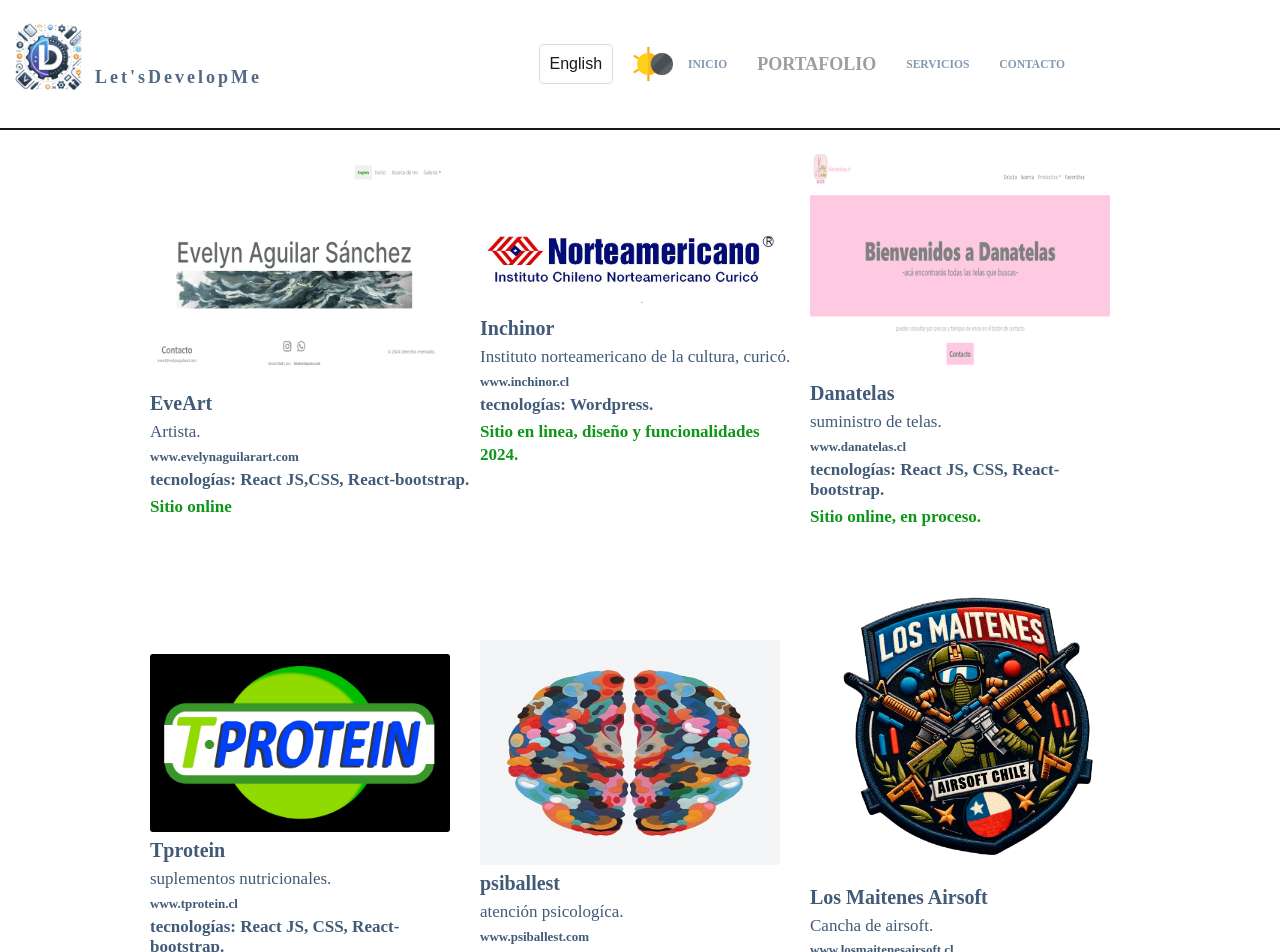
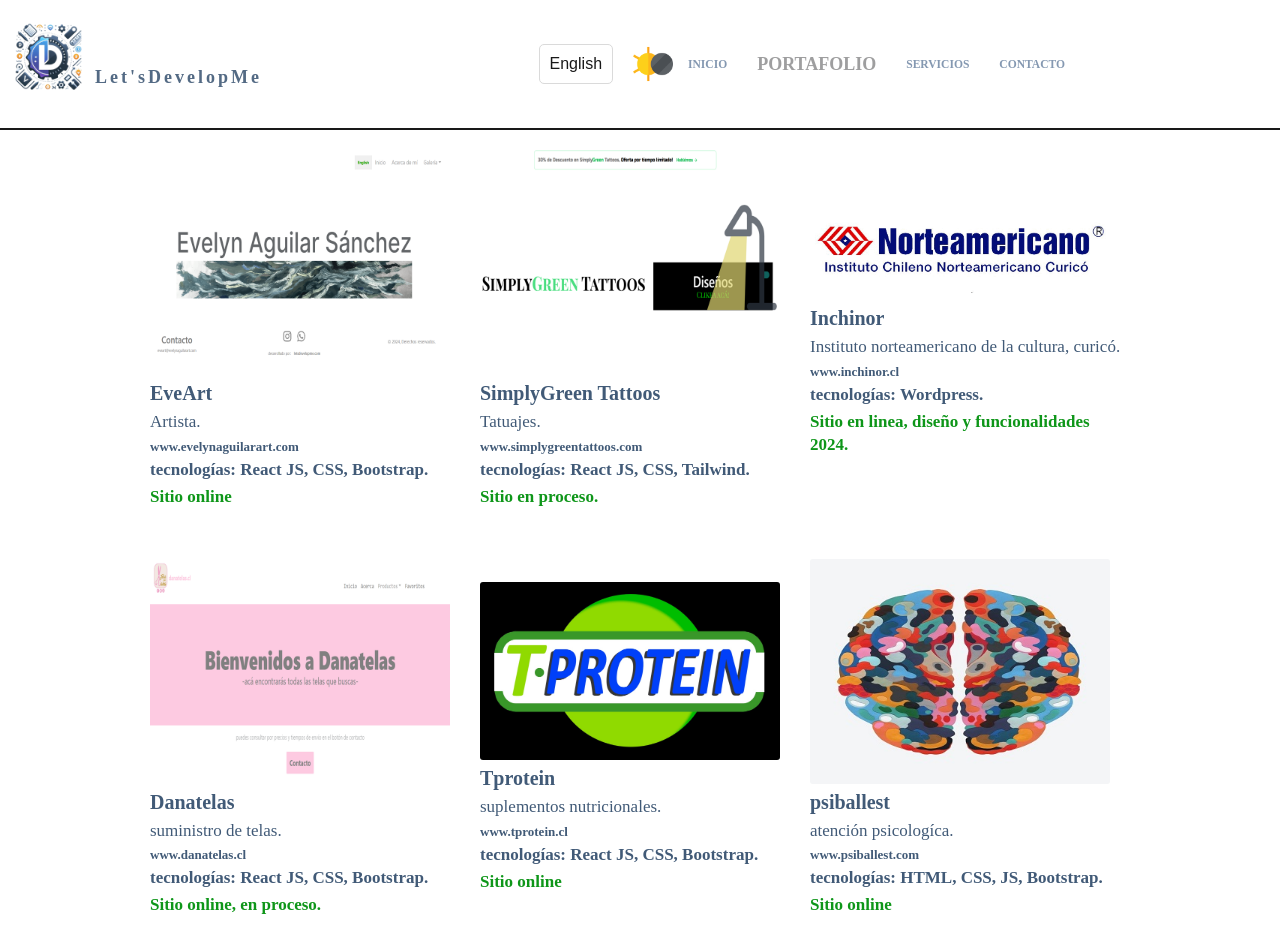
Before and after one commit to GeorgePhD/portfolio2024, a React (Vite) app: page /portfolio in a window 1280 px wide. Shown: the top 952 px of the page. Built offline with nearby package versions, Linux system fonts and the light colour scheme.

Commit message:
minor styles fixed

```diff
--- a/src/data/jobs.js
+++ b/src/data/jobs.js
@@ -8,8 +8,17 @@
         'img': 'images/eveweb.png',
         'description': 'Artista.',
         'url': 'https://www.evelynaguilarart.com',
-        'tech': 'React JS,CSS, React-bootstrap.',
+        'tech': 'React JS, CSS, Bootstrap.',
         'info': 'Sitio online'
+    },
+    {
+        'id': 'SimplyGreen Tattoos',
+        'name': 'SimplyGreen Tattoos',
+        'img': 'images/simplygreen.png',
+        'description': 'Tatuajes.',
+        'url': 'https://www.simplygreentattoos.com',
+        'tech': 'React JS, CSS, Tailwind.',
+        'info': 'Sitio en proceso.'
     },
     {
         'id': 'Instituto norteamericano de la cultura, curicó.',
@@ -26,7 +35,7 @@
         'img': 'images/danatelas.png',
         'description': 'suministro de telas.',
         'url': 'https://www.danatelas.cl',
-        'tech': 'React JS, CSS, React-bootstrap.',
+        'tech': 'React JS, CSS, Bootstrap.',
         'info': 'Sitio online, en proceso.'
     },
     {
@@ -35,7 +44,7 @@
         'img': 'images/tprotein.jpg',
         'description': 'suplementos nutricionales.',
         'url': 'https://www.tprotein.cl',
-        'tech': 'React JS, CSS, React-bootstrap.',
+        'tech': 'React JS, CSS, Bootstrap.',
         'info': 'Sitio online'
     },
     {
@@ -44,7 +53,7 @@
         'img': 'images/psiballest.jpg',
         'description': 'atención psicologíca.',
         'url': 'https://www.psiballest.com',
-        'tech': 'HTML, CSS, JS, bootstrap.',
+        'tech': 'HTML, CSS, JS, Bootstrap.',
         'info': 'Sitio online'
     },
     {
@@ -53,7 +62,7 @@
         'img': 'images/LosMaitenesChile.jpg',
         'description': 'Cancha de airsoft.',
         'url': 'https://www.losmaitenesairsoft.cl',
-        'tech': 'React JS, CSS, React-bootstrap.',
+        'tech': 'React JS, CSS, Bootstrap.',
         'info': 'Sitio online',
         'important': 'creado en conjunto a: instagram.com/lepe_dev'
     },
@@ -63,7 +72,7 @@
         'img': 'images/fotografiasds.jpg',
         'description': 'fotografías de paisajes del sur de chile.',
         'url': 'https://www.fotografiasds.com',
-        'tech': 'HTML, CSS, JS, bootstrap.',
+        'tech': 'HTML, CSS, JS, Bootstrap.',
         'info': 'Sitio offline, en proceso.'
     },
     {
@@ -72,7 +81,7 @@
         'img': 'images/goingtochile2.jpg',
         'description': 'Sitio turístico, viaja por chile.',
         'url': 'https://www.goingtochile.com',
-        'tech': 'HTML, CSS, JS, bootstrap.',
+        'tech': 'HTML, CSS, JS, Bootstrap.',
         'info': 'Sitio offline, en proceso.'
     }
 ];
```
Also changed, not shown: public/images/simplygreen.png (added).
